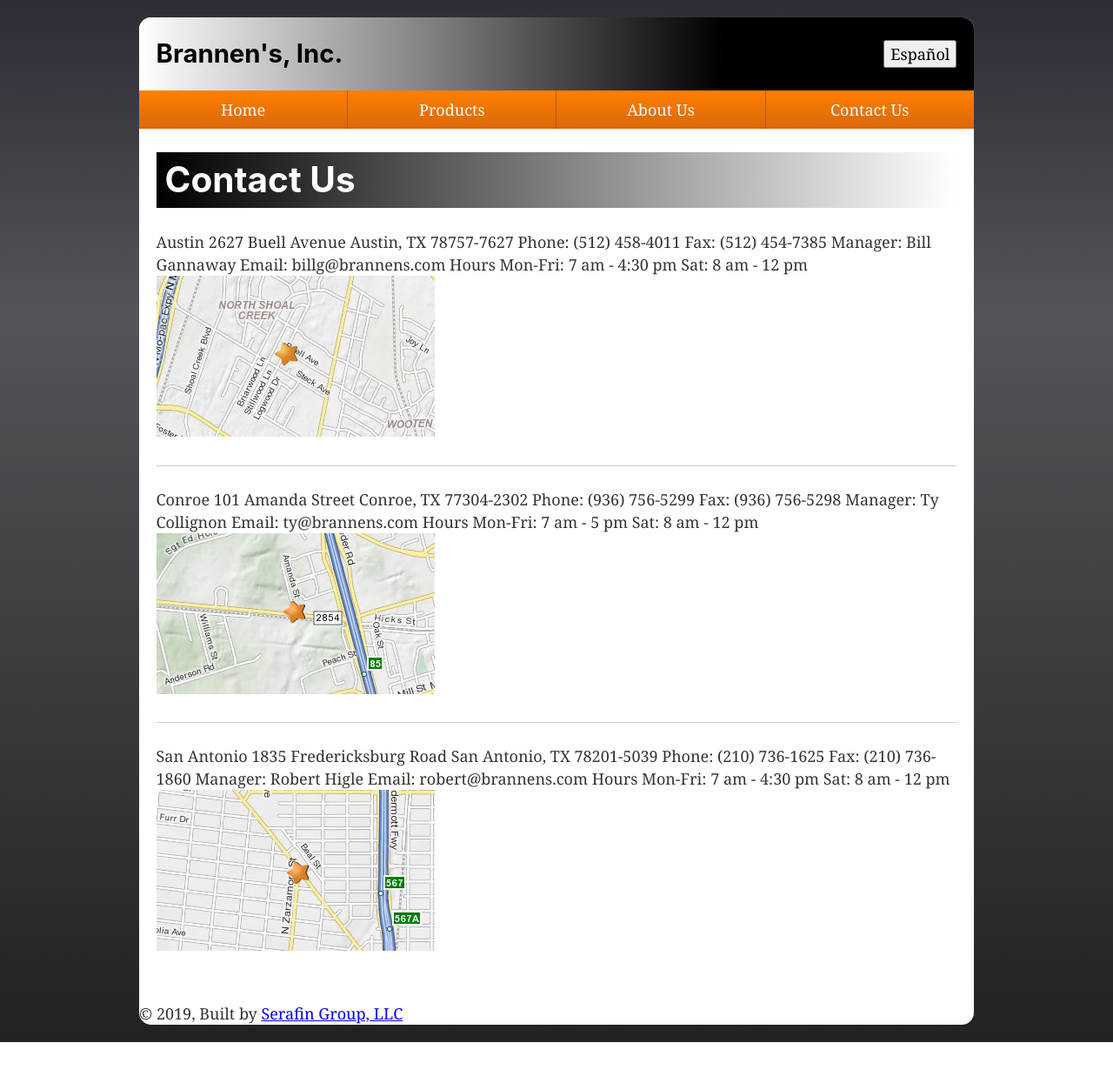
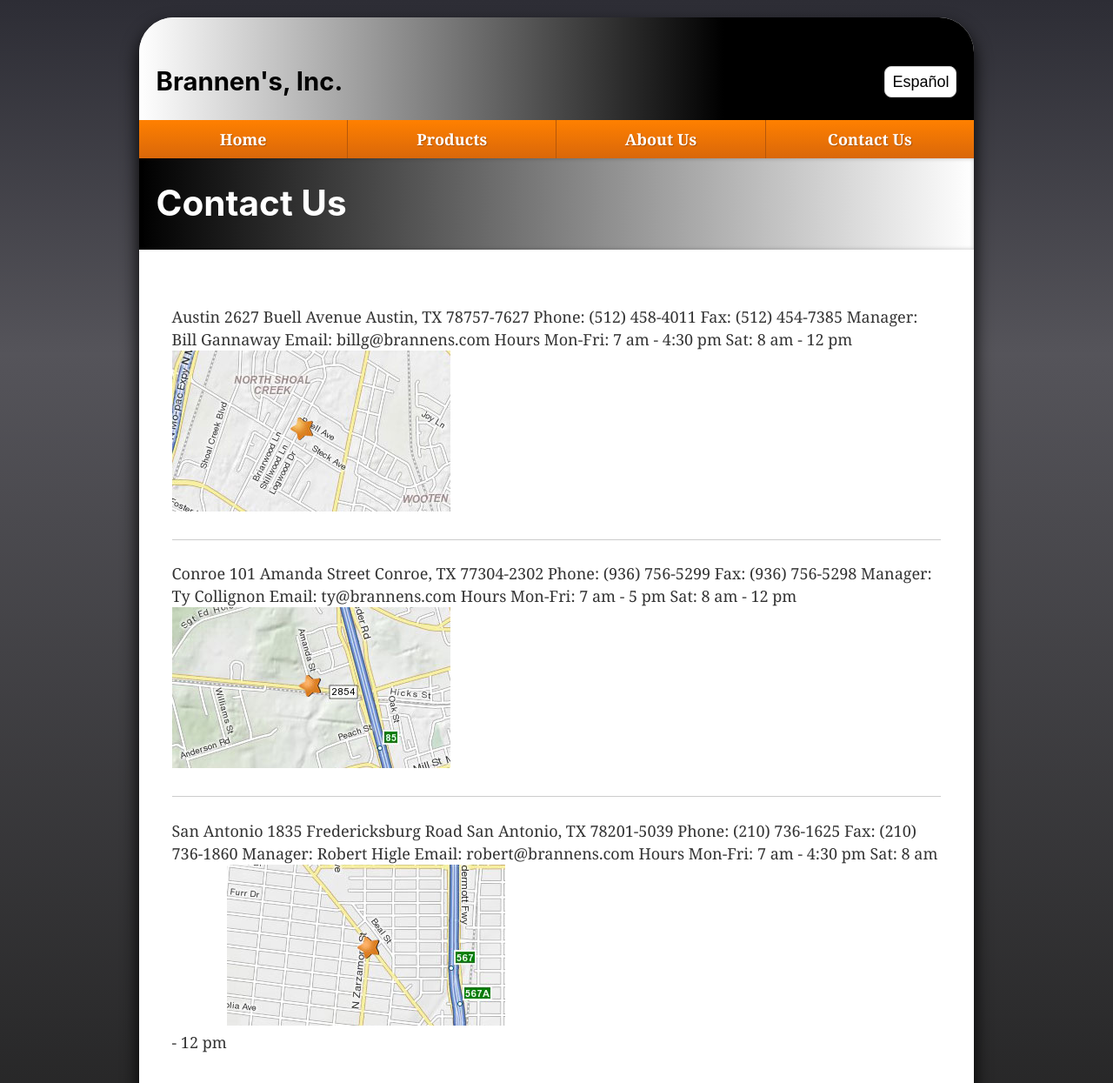
Before and after one commit to 8ctopotamus/brannens-gatsby, a Gatsby site: page /contact-us in a window 1280 px wide. Shown: the top 1245 px of the page at 87% size. Before the commit the page ends 1198 px from the top, so only its background shows below. Built offline with nearby package versions, Linux system fonts and the light colour scheme; Gatsby itself is replaced by a stand-in of ours.

Commit message:
Url navigation on language change

```diff
--- a/gatsby-config.js
+++ b/gatsby-config.js
@@ -2,7 +2,13 @@
   siteMetadata: {
     title: `Brannen's, Inc.`,
     description: `Brannen's | Fasteners, Tools, and Construction Supplies`,
-    author: `@gatsbyjs`,
+    author: `@8ctopotamus`,
+    urlTranslationsMap: [
+      ['/', '/es'],
+      ['/products', '/es/productos'],
+      ['/about-us', '/es/perfil-de-empresa'],
+      ['/contact-us', '/es/contacto']
+    ]
   },
   plugins: [
     `gatsby-plugin-react-helmet`,
--- a/src/components/header.css
+++ b/src/components/header.css
@@ -1,9 +1,9 @@
 .site-header {
-  margin-bottom: 1.45rem;
-  border-radius: 14px 14px 0 0;
+  padding-top: 30px;
+  /* margin-bottom: 1.45rem; */
+  border-radius: inherit;
   background: #fff;
   background: linear-gradient(90deg, #fff 0%, #000 70%);
-
 }
 
 .main-navigation {
@@ -21,6 +21,8 @@
   width: 100%;
   text-align: center;
   border-right: 1px solid #b6570a;
+  font-weight: bold;
+  text-shadow: 1px 1px 1px rgba(0, 0, 0, .25);
 }
 
 .main-navigation > a:last-child {
@@ -35,3 +37,12 @@
   background: #d9670a;
   box-shadow: inset 0px 0px 3px rgba(0, 0, 0, .25);
 }
+
+#language-toggle-btn {
+  background: #fff;
+  border-radius: 8px;
+  font-family: sans-serif;
+  border: 1px solid lightgrey;
+  padding: 4px 8px;
+  cursor: pointer;
+}
--- a/src/components/header.js
+++ b/src/components/header.js
@@ -31,7 +31,7 @@
           margin: 0,
           padding: `1.45rem 1.0875rem`,
         }}>
-          <button onClick={ toggleLang }>
+          <button id="language-toggle-btn" onClick={ toggleLang }>
             { lang === 'en' ? 'Español' : 'English' }
           </button>
         </div>
--- a/src/components/layout.css
+++ b/src/components/layout.css
@@ -633,17 +633,49 @@
   content: "";
 }
 
-/* Global styles */
-h1 {
+/* Our template styles */
+.page-wrap {
+  margin: 0 auto;
+  max-width: 960px;
+  padding-top: 0;
+  background: #fff;
+  border-radius: 40px;
+  box-shadow: 0px 10px 20px black;
+}
+
+.page-wrap h1 {
   color: white;
   background: black;
-  padding: 10px;
+  padding: 30px 1.0875rem;;
   background: rgb(255,128,0);
   background: linear-gradient(90deg, #000 0%, #fff 100%);
+  box-shadow: inset 0px 0px 5px rgba(0, 0, 0, .25);
+}
+
+.page-content {
+  padding: 2.0875rem;
+}
+
+.site-footer {
+  border-radius: inherit;
+  border-top-left-radius: 0;
+  border-top-right-radius: 0;
+  text-align: center;
+  padding: 30px 10px;
+  background: rgb(255,128,0);
+  background: linear-gradient(180deg, rgba(255,128,0,1) 0%, rgba(217,103,10,1) 100%);
+  color: white;
+}
+
+.site-footer a {
+  color: white;
 }
 
 @media only screen and (max-width: 480px) {
   html {
     font-size: 100%;
   }
+  .page-content {
+    padding: 0px 1.0875rem 1.45rem;
+  }
 }
--- a/src/components/layout.js
+++ b/src/components/layout.js
@@ -5,14 +5,16 @@
  * See: https://www.gatsbyjs.org/docs/static-query/
  */
 
-import React, { Component } from "react"
+import React from "react"
 import PropTypes from "prop-types"
-import { StaticQuery, graphql } from "gatsby"
+import { StaticQuery, graphql, navigateTo } from "gatsby"
 import { connect } from 'react-redux'
 import { setLanguage } from '../actions'
 
 import Header from "./header"
 import "./layout.css"
+
+const windowGlobal = typeof window !== 'undefined' && window
 
 const mapStateToProps = ({ lang }) => ({ lang })
 
@@ -20,19 +22,14 @@
   setLanguage: lang => dispatch(setLanguage(lang)),
 })
 
-class Layout extends Component {
-  constructor(props) {
-    super(props)
-    this.handleToggleLang = this.handleToggleLang.bind(this)
-  }
+const Layout = (props)=> {
+  const {
+    children,
+    location,
+    lang,
+    setLanguage
+  } = props
 
-  handleToggleLang() {
-    const lang = this.props.lang === 'en' ? 'es' : 'en'
-    this.props.setLanguage(lang)
-  }
-
-  render() {
-    const { children } = this.props
   return (
     <StaticQuery
       query={graphql`
@@ -40,26 +37,37 @@
           site {
             siteMetadata {
               title
+              urlTranslationsMap
             }
           }
         }
       `}
-        render={data => (
-          <div
-            style={{
-              margin: `0 auto`,
-              maxWidth: 960,
-              paddingTop: 0,
-              background: '#fff',
-              borderRadius: '14px'
-            }}
-          >
+      render={data => {
+        const handleToggleLang = () => {
+          const newLang = lang === 'en' ? 'es' : 'en'
+          setLanguage(newLang)
+          if (windowGlobal) {
+            const currentPath = windowGlobal.location.pathname
+            const { urlTranslationsMap } = data.site.siteMetadata
+            const match = urlTranslationsMap.find(arr => arr.indexOf(currentPath) > -1)
+            console.log(match)
+            if (match) {
+              const destination = match.find(path => path !== currentPath)
+              console.log(currentPath)
+              console.log(destination)
+              navigateTo(destination)
+            }
+          }
+        }
+        return (
+          <div className="page-wrap">
             <Header
               siteTitle={ data.site.siteMetadata.title }
-              lang={ this.props.lang }
-              toggleLang={ this.handleToggleLang }
+              lang={ lang }
+              toggleLang={ handleToggleLang }
+              location={ location }
             />
-            <main style={{ padding: `0px 1.0875rem 1.45rem`, }}>
+            <main>
               { children }
             </main>
             <footer className="site-footer">
@@ -68,10 +76,10 @@
               <a href="https://www.serafingroup.com" target="_blank" rel="noopener noreferrer">Serafin Group, LLC</a>
             </footer>
           </div>
-        )}
+        )
+      }}
     />
   )
-  }
 }
 
 Layout.propTypes = {
--- a/src/pages/404.js
+++ b/src/pages/404.js
@@ -7,7 +7,9 @@
   <Layout>
     <SEO title="404: Not found" />
     <h1>NOT FOUND</h1>
-    <p>You just hit a route that doesn&#39;t exist... the sadness.</p>
+    <div className="page-content">
+      <p>You just hit a route that doesn&#39;t exist... the sadness.</p>
+    </div>
   </Layout>
 )
 
--- a/src/pages/about-us.js
+++ b/src/pages/about-us.js
@@ -12,6 +12,8 @@
     <SEO title="About Brannen's Fastener, Tool, & Supply Company" description="Since our inception almost six decades ago, Brannen's has taken pride in delivering the highest quality and best value to our customers." />
 
     <h1>About Us</h1>
+
+    <div className="page-content">
       <img src={ aboutUsImg } alt="The Brannens" style={{float: 'left', margin: '0 10px 10px 0'}} />
       <p>Since our inception almost six decades ago, Brannen's has taken pride in delivering the highest quality and best value to our customers. This philosophy has helped us grow into an industry leader, distributing a wide range of fasteners, tools, and supplies for the Texas on-site construction industry as well as a variety of manufacturers throughout Texas.</p>
       <p>As our many satisfied customers have come to know, Brannen's offers not only products and service on which you can depend, but also convenient, cost-effective partnership that will help your business succeed.</p>
@@ -32,7 +34,7 @@
       <img src={ storeImg2 } alt="Brannen's store" style={{float: 'left', margin: '0 10px 10px 0'}} />
       <p>Brannen's believes in doing business the old-fashioned way. We know from experience that personal service is the best way to deal with our customers. When you come in to one of our stores, you'll always be helped by a knowledgeable experienced Brannen's employee, someone interested in helping you find just the right product for the job, not a "cookie-cutter" solution.</p>
       <p>Brannen's three generations of family leadership assures a continuity of our vision for "golden rule" service.  We also have long-time employees on our staff proud to contribute their many years of experience, expertise, and insights. Some of our people have been with us for more than thirty years. All of us have the training and dedication to assure that you get exactly what you need, delivered when and where you need it. We take pride in finding cost effective solutions. As a distributor for leading fastening manufacturers, we have a wealth of options available to us to best accommodate your needs, and we make it our business to help you keep your projects running problem-free.</p>
-
+    </div>
   </Layout>
 )
 
--- a/src/pages/contact-us.js
+++ b/src/pages/contact-us.js
@@ -13,6 +13,7 @@
 
     <h1>Contact Us</h1>
 
+    <div className="page-content">
       Austin
       2627 Buell Avenue
       Austin, TX 78757-7627
@@ -57,7 +58,7 @@
       Sat: 8 am - 12 pm
 
       <img src={ sanAntonioMapImg } alt="San Antonio map" />
-
+    </div>
   </Layout>
 )
 
--- a/src/pages/es/perfil-de-empresa.js
+++ b/src/pages/es/perfil-de-empresa.js
@@ -16,6 +16,7 @@
     />
 
     <h1>Perfil de empresa</h1>
+    <div className="page-content">
       <img src={ aboutUsImg } alt="Los Brannens" style={{float: 'left', margin: '0 10px 10px 0'}} />
       <p>Desde nuestro principio casi hace seis décadas, Brannen's ha estado orgulloso de entregar la calidad más alta y mejor valor a nuestros clientes. Esta filosofía nos ha ayudado a crecer y ser un líder de la industria, distribuyendo una gran variedad de clavos y grapas, herramientas, y provisiones para la industria de construcción locales así como una variedad de fabricantes a través de Texas.</p>
       <p>Así como nuestros muchos clientes satisfechos han venido a saber, las ofertas de Brannen's no sólo ofrecen productos y servicio en el cual usted puede depender, pero también hay una asociación conveniente, con bajos precios que ayudará a su negocio a tener éxito.</p>
@@ -40,6 +41,7 @@
       <hr/>
 
       <p>Si tiene cualquier pregunta o quiere aprender más acerca de lo que Brannen's tiene que ofrecer, por favor siéntase libre de llamarnos en cualquiera de nuestras localidades.</p>
+    </div>
   </Layout>
 )
 
--- a/src/pages/es/productos.js
+++ b/src/pages/es/productos.js
@@ -11,7 +11,9 @@
       lang="es"
     />
     <h1>Productos</h1>
-    <BrandsList />
+    <div className="page-content">
+      <BrandsList />
+    </div>
   </Layout>
 )
 
--- a/src/pages/products.js
+++ b/src/pages/products.js
@@ -7,7 +7,9 @@
   <Layout>
     <SEO title="Products" description="See our suppliers for fasteners, tools, and supplies here.  We have top named brands like DeWalt, Makita, Metabo, and more!" />
     <h1>Products</h1>
-    <BrandsList />
+    <div className="page-content">
+      <BrandsList />
+    </div>
   </Layout>
 )
 
```
Also changed, not shown: src/pages/es/index.js (+7 -7 lines), src/pages/index.js (+6 -4 lines), src/components/headers.css (deleted). Lines whose indentation alone changed are shown as unchanged.
